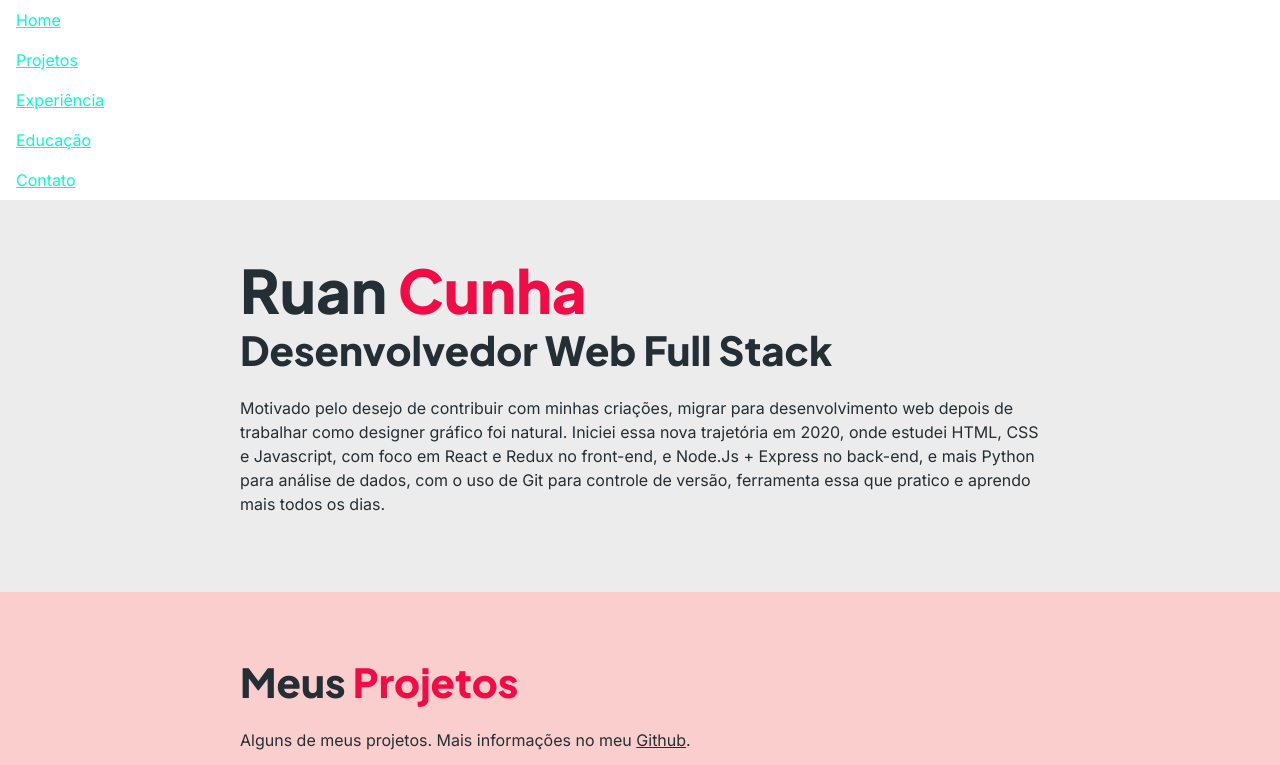
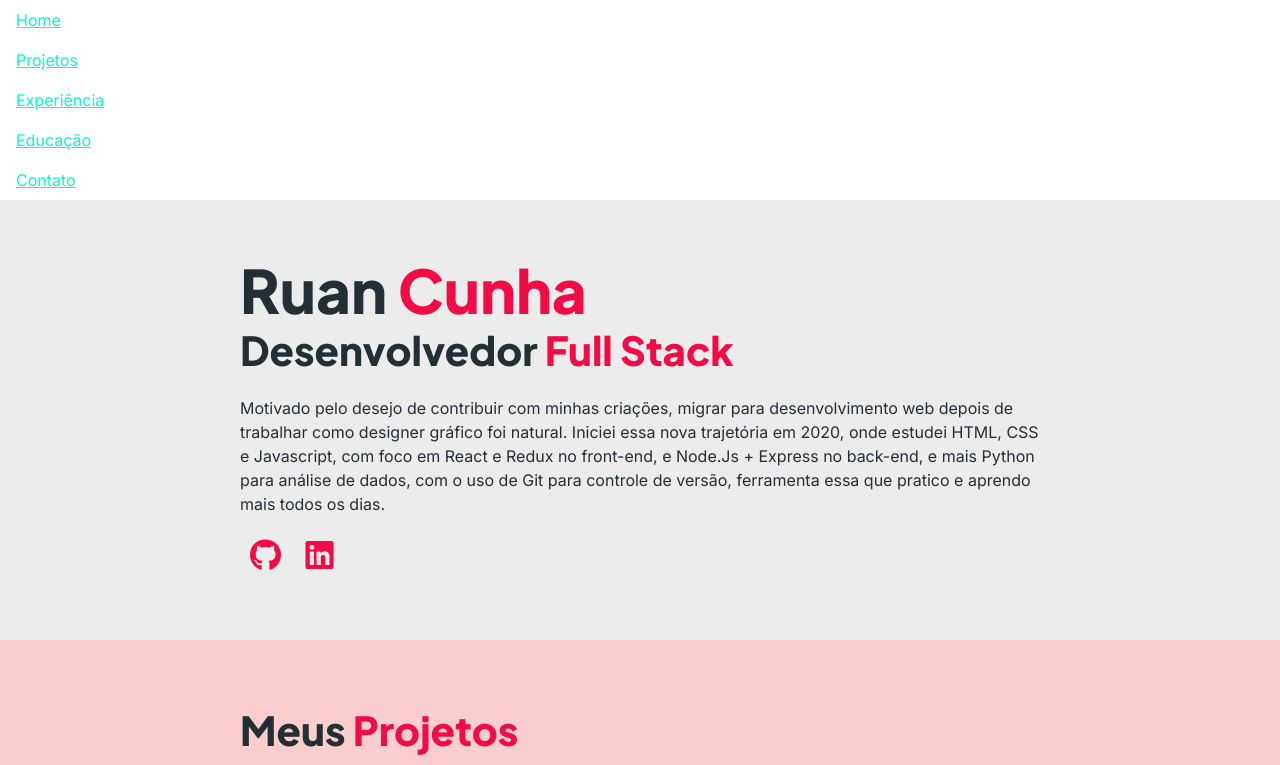
Before and after one commit to RuanCunha/RuanCunha.github.io, a plain HTML site: page index.html in a window 1280 px wide. Shown: the top 765 px of the page. Drawn offline with Linux system fonts and the light colour scheme.

Commit message:
feat: 🎸 Font-awesome support and hero icons
Added icons to Github and Linkedin on hero

```diff
--- a/css/styles.css
+++ b/css/styles.css
@@ -103,6 +103,12 @@ nav li {
 header {
   background-color: var(--color-cinder-light);
   color: var(--color-cinder);
+}
+
+.hero-icons {
+  color: var(--color-pinkish-red);
+  font-size: 2rem;
+  margin: 10px;
 }
 
 /* Projects
--- a/index.html
+++ b/index.html
@@ -7,6 +7,7 @@
     <link rel="preconnect" href="https://fonts.googleapis.com">
     <link rel="preconnect" href="https://fonts.gstatic.com" crossorigin>
     <link href="https://fonts.googleapis.com/css2?family=Inter:wght@400;500;600&family=Plus+Jakarta+Sans:wght@800&display=swap" rel="stylesheet">
+    <link rel="stylesheet" href="https://cdnjs.cloudflare.com/ajax/libs/font-awesome/6.0.0/css/all.min.css">
     <link rel="stylesheet" href="css/styles.css">
   </head>
   <body>
@@ -25,9 +26,11 @@
       <header id="home">
         <div class="content-wrap">
           <h1>Ruan <span>Cunha</span></h1>
-          <h2>Desenvolvedor Web Full Stack</h2>
+          <h2>Desenvolvedor <span>Full Stack</span></h2>
 
           <p>Motivado pelo desejo de contribuir com minhas criações, migrar para desenvolvimento web depois de trabalhar como designer gráfico foi natural. Iniciei essa nova trajetória em 2020, onde estudei HTML, CSS e Javascript, com foco em React e Redux no front-end, e Node.Js + Express no back-end, e mais Python para análise de dados, com o uso de Git para controle de versão, ferramenta essa que pratico e aprendo mais todos os dias.</p>
+          <a class="hero-icons" href="https://github.com/ruancunha" aria-label="Github"><i class="fa-brands fa-github" aria-hidden="true"></i></a>
+          <a class="hero-icons" href="https://www.linkedin.com/in/ruan-cunha/" aria-label="LinkedIn"><i class="fa-brands fa-linkedin" aria-hidden="true"></i></a>
         </div>
       </header>
 
```
